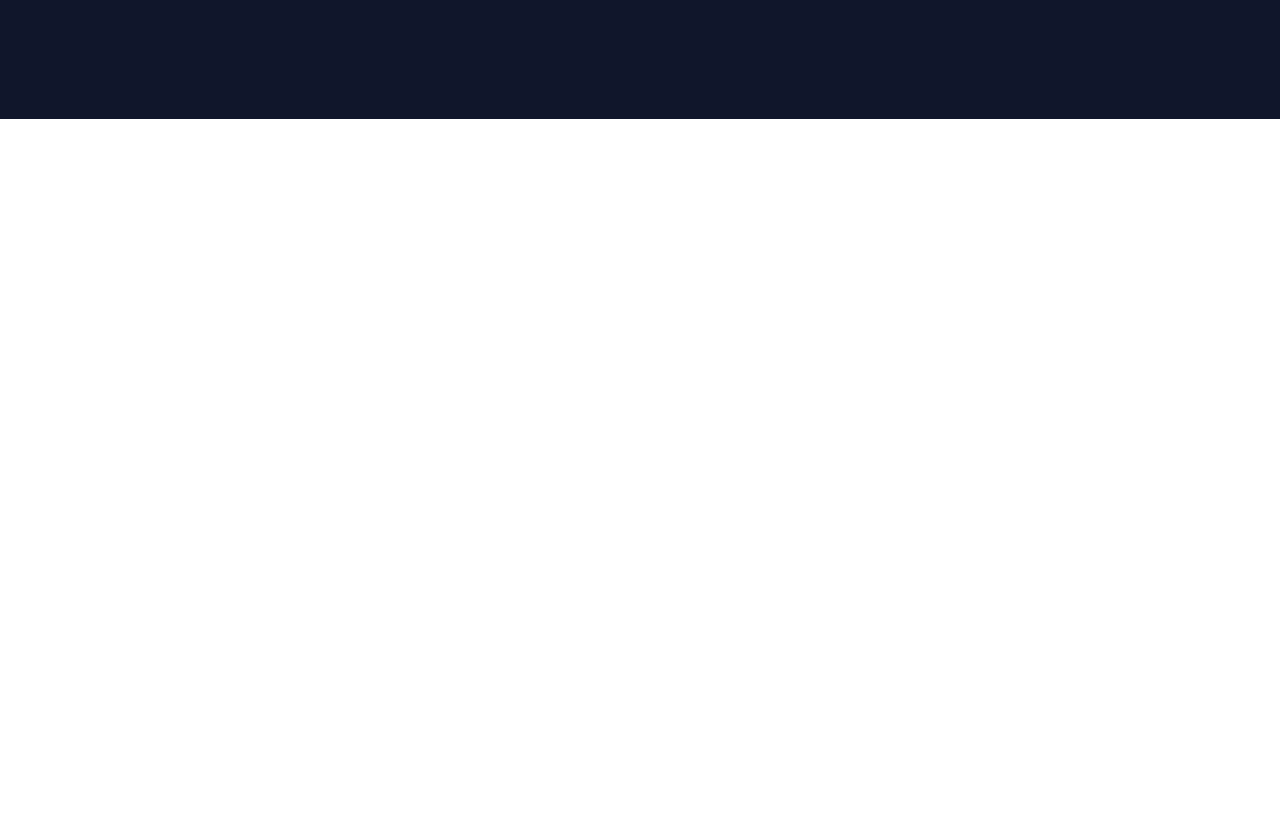
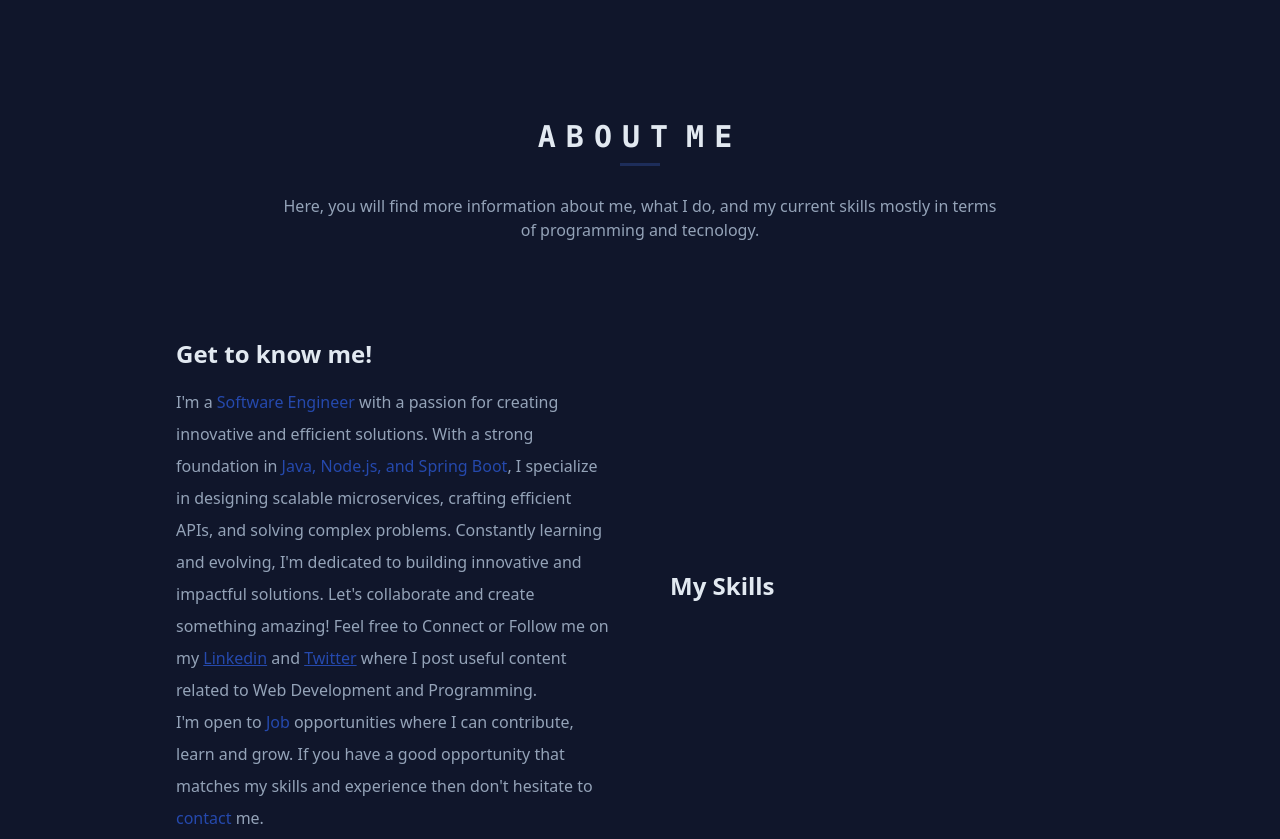
Before and after one commit to culeAkash/Portfolio, a React (Vite) app: page / in a window 1280 px wide. Shown: the part 761-1600 px from the top of the page. Before the commit the page ends 880 px from the top, so only its background shows below. Built offline with nearby package versions, Linux system fonts and the light colour scheme.

Commit message:
Started working on About section

```diff
--- a/src/App.css
+++ b/src/App.css
@@ -39,3 +39,19 @@
     opacity: 1;
   }
 }
+
+.scroll-container {
+  scroll-snap-type: y mandatory;
+  overflow-y: scroll;
+  height: 91vh;
+  -ms-overflow-style: none; /* IE and Edge */
+  scrollbar-width: none; /* Firefox */
+}
+
+.container::-webkit-scrollbar {
+  display: none;
+}
+
+.box {
+  scroll-snap-align: start;
+}
--- a/src/App.tsx
+++ b/src/App.tsx
@@ -3,6 +3,7 @@ import "./App.css";
 import { useEffect, useRef } from "react";
 import { Loader2 } from "lucide-react";
 import HeroSection from "./components/sections/hero-section";
+import AboutSection from "./components/sections/about-section";
 
 const App = () => {
   const containerRef = useRef<HTMLDivElement>(null);
@@ -49,11 +50,10 @@ const App = () => {
   }
 
   return (
-    <div className="h-full">
-      <div className="sticky top-0 z-50 shadow-lg ">
+    <div className="min-h-screen">
+      <div className="sticky top-0 z-50 shadow-lg h-20">
         <Navbar />
       </div>
-
       <div
         className="relative min-h-[100vh] overflow-hidden w-full z-10 bg-[#10162B]"
         ref={containerRef}
@@ -63,6 +63,7 @@ const App = () => {
           ref={glowCursorRef}
         />
         <HeroSection />
+        <AboutSection />
       </div>
     </div>
   );
--- a/src/components/navbar.tsx
+++ b/src/components/navbar.tsx
@@ -1,7 +1,7 @@
 import profileImg from "../assets/90236346.jpeg";
 const Navbar = () => {
   return (
-    <div className="w-full h-20 bg-[#0E1734] flex flex-row justify-center md:justify-between items-center px-6">
+    <div className="w-full h-full bg-[#0E1734] flex flex-row justify-center md:justify-between items-center px-6">
       <div className="flex flex-row gap-x-2 justify-center items-center">
         <div className="h-10 w-10 rounded-lg bg-zinc-200">
           <img src={profileImg} className="w-10 h-10" />
--- /dev/null
+++ b/src/components/sections/about-section.tsx
@@ -0,0 +1,64 @@
+const AboutSection = () => {
+  return (
+    <div className="mt-20 w-full px-24  h-[90vh]">
+      <div className="flex flex-col gap-y-2 items-center ">
+        <h1 className="text-3xl font-bold text-center text-[#E2E9F1] uppercase font-mono">
+          <p style={{ letterSpacing: "10px" }}>
+            About<span className="ml-2">Me</span>
+          </p>
+        </h1>
+
+        <div className="w-10 h-[3px] bg-[#1d2d5a]" />
+        <p className="text-[#94A3B8] text-center text-md w-2/3 mt-5">
+          Here, you will find more information about me, what I do, and my
+          current skills mostly in terms of programming and tecnology.
+        </p>
+      </div>
+      <div className="flex flex-row justify-between gap-x-5 items-center mt-24 px-20">
+        <div className="w-1/2 space-y-4">
+          <h1 className="font-bold text-2xl text-[#E2E9F1]">Get to know me!</h1>
+          <p
+            className="text-[#94A3B8] text-md font-sans"
+            style={{ lineHeight: "2" }}
+          >
+            I'm a <span className="text-[#2549ad]">Software Engineer</span> with
+            a passion for creating innovative and efficient solutions. With a
+            strong foundation in{" "}
+            <span className="text-[#2549ad]">
+              Java, Node.js, and Spring Boot
+            </span>
+            , I specialize in designing scalable microservices, crafting
+            efficient APIs, and solving complex problems. Constantly learning
+            and evolving, I'm dedicated to building innovative and impactful
+            solutions. Let's collaborate and create something amazing! Feel free
+            to Connect or Follow me on my{" "}
+            <a href="https://www.linkedin.com/in/akash-jaiswal-704b48212/">
+              <span className="text-[#2549ad] underline">Linkedin</span>
+            </a>{" "}
+            and{" "}
+            <a href="https://twitter.com/space_monkey_05">
+              <span className="text-[#2549ad] underline">Twitter</span>
+            </a>{" "}
+            where I post useful content related to Web Development and
+            Programming.
+            <br />
+            <span className="mt-4">
+              I'm open to <span className="text-[#2549ad]">Job </span>
+              opportunities where I can contribute, learn and grow. If you have
+              a good opportunity that matches my skills and experience then
+              don't hesitate to <span className="text-[#2549ad]">
+                contact
+              </span>{" "}
+              me.
+            </span>
+          </p>
+        </div>
+        <div className="w-1/2 space-y-4 ml-10">
+          <div className="font-bold text-2xl text-[#E2E9F1]">My Skills</div>
+        </div>
+      </div>
+    </div>
+  );
+};
+
+export default AboutSection;
--- /dev/null
+++ b/src/components/sections/hero-section.css
@@ -0,0 +1,28 @@
+.mouse::before {
+  content: "";
+  width: 5px;
+  height: 5px;
+  position: absolute;
+  top: 5px;
+  left: 50%;
+  transform: translateX(-50%);
+  background-color: #94a3b8;
+  border-radius: 50%;
+  opacity: 1;
+  animation: wheel 1.3s infinite;
+  -webkit-animation: wheel 1.3s infinite;
+}
+
+@keyframes wheel {
+  to {
+    opacity: 0;
+    top: 25px;
+  }
+}
+
+@-webkit-keyframes wheel {
+  to {
+    opacity: 0;
+    top: 25px;
+  }
+}
--- a/src/components/sections/hero-section.tsx
+++ b/src/components/sections/hero-section.tsx
@@ -2,9 +2,12 @@ import twitterIcon from "../../assets/socials/twitter.svg";
 import githubIcon from "../../assets/socials/github.svg";
 import linkedinIcon from "../../assets/socials/linkedin.svg";
 import emailIcons from "../../assets/socials/email.svg";
+import SocialLink from "../social-link";
+import "./hero-section.css";
 
 const HeroSection = () => {
   return (
+    <div className="relative h-[90vh]">
       <div className="w-full flex flex-row justify-center md:justify-between gap-x-8 py-20 px-28">
         <div className="w-full md:w-[55%] flex flex-col gap-y-4">
           <h1 className="text-xl md:text-5xl text-[#E2E9F1] uppercase font-serif">
@@ -15,39 +18,32 @@ const HeroSection = () => {
           </h1>
           <p className="text-[#94A3B8] text-sm md:text-md ">
             Hi, I'm Akash, a Software Engineer with 2 years of experience in
-          backend development using Java, Node.js, and Spring Boot, and frontend
-          expertise in React and Next.js. I specialize in designing scalable
-          microservices, crafting efficient APIs, and solving complex problems,
-          with over 950+ DSA problems solved. Constantly learning and evolving,
-          I’m dedicated to building innovative and impactful solutions. Let’s
-          collaborate and create something amazing! 🚀
+            backend development using Java, Node.js, and Spring Boot, and
+            frontend expertise in React and Next.js. I specialize in designing
+            scalable microservices, crafting efficient APIs, and solving complex
+            problems, with over 950+ DSA problems solved. Constantly learning
+            and evolving, I’m dedicated to building innovative and impactful
+            solutions. Let’s collaborate and create something amazing! 🚀
           </p>
           <div className="grid grid-cols-2 md:grid-cols-4 gap-4 justify-items-center md:justify-items-start md:mt-20 mt-10">
-          <div
-            className="h-20 w-20 border-2 border-[#1d2d5a] flex items-center justify-center cursor-pointer"
-            onClick={() => window.open("https://github.com/culeAkash")}
-          >
-            <img src={githubIcon} className="w-2/3" />
-          </div>
-          <div
-            className="h-20 w-20 border-2 border-[#1d2d5a] flex items-center justify-center cursor-pointer"
-            onClick={() => window.open("https://x.com/space_monkey_05")}
-          >
-            <img src={twitterIcon} className="w-2/3" />
-          </div>
-          <div
-            className="h-20 w-20 border-2 border-[#1d2d5a] flex items-center justify-center cursor-pointer"
-            onClick={() => window.open("https://x.com/space_monkey_05")}
-          >
-            <img src={linkedinIcon} className="w-2/3" />
-          </div>
-          <div
-            className="h-20 w-20 border-2 border-[#1d2d5a] flex items-center justify-center cursor-pointer"
-            onClick={() => window.open("mailto:akashjaiswal3120@gmail.com")}
-          >
-            <img src={emailIcons} className="w-2/3" />
+            <SocialLink href="https://github.com/culeAkash" icon={githubIcon} />
+            <SocialLink
+              href="https://x.com/space_monkey_05"
+              icon={twitterIcon}
+            />
+            <SocialLink
+              href="https://www.linkedin.com/in/akash-jaiswal-704b48212/"
+              icon={linkedinIcon}
+            />
+            <SocialLink
+              href="mailto:akashjaiswal3120@gmail.com"
+              icon={emailIcons}
+            />
           </div>
         </div>
+      </div>
+      <div className="hidden md:block absolute left-[50%] translate-x-[-50%] bottom-10 w-5 h-9 rounded-xl bg-transparent border-2 border-[#1d2d5a] ">
+        <div className="mouse"></div>
       </div>
     </div>
   );
--- /dev/null
+++ b/src/components/social-link.tsx
@@ -0,0 +1,26 @@
+interface SocialLinkInterface {
+  icon: string;
+  href: string;
+  boxStyles?: string;
+  iconStyles?: string;
+  hoverBoxStyles?: string;
+}
+
+const SocialLink = ({
+  href,
+  icon,
+  boxStyles,
+  hoverBoxStyles,
+  iconStyles,
+}: SocialLinkInterface) => {
+  return (
+    <div
+      className="h-20 w-20 border-2 border-[#1d2d5a] flex items-center justify-center cursor-pointer"
+      onClick={() => window.open(href)}
+    >
+      <img src={icon} className="w-2/3" />
+    </div>
+  );
+};
+
+export default SocialLink;
--- a/src/components/social-links.tsx
+++ /dev/null
@@ -1,5 +0,0 @@
-const SocialLink = () => {
-  return <div></div>;
-};
-
-export default SocialLink;
```
Lines whose indentation alone changed are shown as unchanged.
